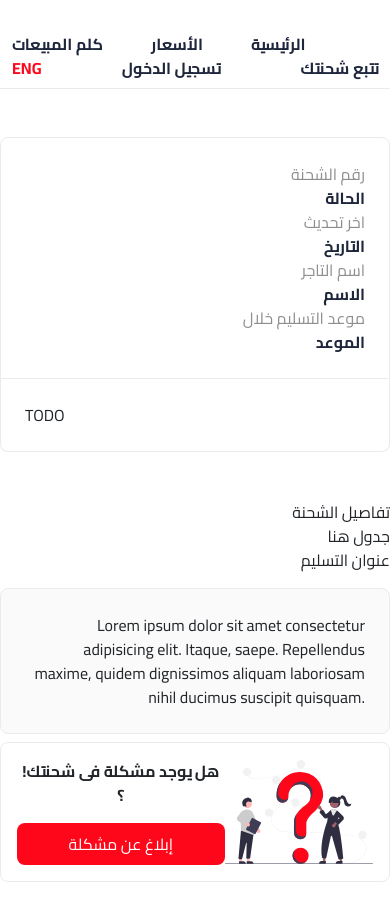
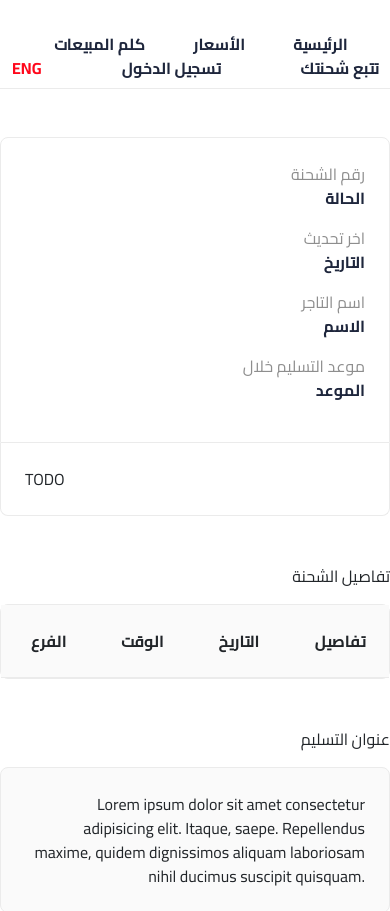
Before and after one commit to mohamedhany01/bosta-clone-project, a React app: page / in a window 390 px wide. Shown: the top 911 px of the page. Before the commit the page ends 882 px from the top, so only its background shows below. Built offline with nearby package versions, Linux system fonts and the light colour scheme.

Commit message:
Semi-responsive except Nabar

```diff
--- a/src/components/DeliveryAddress.jsx
+++ b/src/components/DeliveryAddress.jsx
@@ -1,6 +1,6 @@
 const DeliveryAddress = () => {
   return (
-    <section className="delivery-address text-start">
+    <section className="delivery-address text-start mb-lg-0 mb-5">
       <header>عنوان التسليم</header>
       <div id="address" className="bg-color-vl-gray mt-3 mb-2 p-4 border-custom-full border-custom-rounded-full"> Lorem ipsum dolor sit amet consectetur adipisicing elit. Itaque, saepe. Repellendus maxime, quidem dignissimos aliquam laboriosam nihil ducimus suscipit quisquam.</div>
     </section>
--- a/src/components/DeliveryDetails.jsx
+++ b/src/components/DeliveryDetails.jsx
@@ -1,8 +1,12 @@
+import DeliveryTable from "./DeliveryTable";
+
 const DeliveryDetails = () => {
   return (
-    <section className="delivery-details text-start">
+    <section className="delivery-details text-start mb-lg-0 mb-5">
       <header>تفاصيل الشحنة</header>
-      جدول هنا
+      <div className="table-view me-lg-3 mt-3 border-custom-full border-custom-rounded-full">
+        <DeliveryTable/>
+      </div>
     </section>
   );
 };
--- a/src/components/DeliveryProblem.jsx
+++ b/src/components/DeliveryProblem.jsx
@@ -2,7 +2,7 @@ import sectionRightImg from "../images/undraw_questions_re_1fy7.svg";
 
 const DeliveryProblem = () => {
   return (
-    <section className="delivery-problem g-0 row p-3 flex-row-reverse justify-content-between align-items-center border-custom-full border-custom-rounded-full">
+    <section className="delivery-problem mb-lg-0 mb-5 g-0 row p-3 flex-row-reverse justify-content-between align-items-center border-custom-full border-custom-rounded-full">
       <div className="col-5">
         <img className="img-fluid" src={sectionRightImg} alt="Any problem" />
       </div>
--- /dev/null
+++ b/src/components/DeliveryTable.jsx
@@ -0,0 +1,18 @@
+const DeliveryTable = () => {
+  return (
+    <table class="table table-borderless m-0">
+      <thead className="bg-color-vl-gray">
+        <tr>
+          <th scope="col">الفرع</th>
+          <th scope="col">الوقت</th>
+          <th scope="col">التاريخ</th>
+          <th scope="col">تفاصيل</th>
+        </tr>
+      </thead>
+      <tbody>
+      </tbody>
+    </table>
+  );
+};
+
+export default DeliveryTable;
--- a/src/components/Navbar.jsx
+++ b/src/components/Navbar.jsx
@@ -9,7 +9,7 @@ const Navbar = () => {
             <div className="brand-logo col-lg-4">
               <img src={logo} alt="Logo" className="img-fluid btn"/>
             </div>
-            <div className="nav col-lg-4">
+            <div className="nav col-lg-4 d-flex justify-content-center align-items-center">
               <ul className="list-unstyled p-0 m-0 d-flex flex-row-reverse justify-content-between align-items-center">
                 <li>
                   <a href="#">الرئيسية</a>
--- a/src/components/Track.jsx
+++ b/src/components/Track.jsx
@@ -4,21 +4,21 @@ const Track = () => {
       <div className="container">
         <div className="row">
         <section className="info g-0 row flex-row-reverse text-start p-4 mt-5 border-custom-full border-custom-rounded-top">
-          <div className="col-lg-3 col-12">
+          <div className="col-lg-3 col-12 mb-lg-0 mb-3">
             <div id="delivery-code" className="mb-lg-2">
               رقم الشحنة
             </div>
             <div id="delivery-status">الحالة</div>
           </div>
-          <div className="col-lg-3 col-12">
+          <div className="col-lg-3 col-12 mb-lg-0 mb-3">
             <div className="mb-lg-2">اخر تحديث</div>
             <div id="delivery-date">التاريخ</div>
           </div>
-          <div className="col-lg-3 col-12">
+          <div className="col-lg-3 col-12 mb-lg-0 mb-3">
             <div className="mb-lg-2">اسم التاجر</div>
             <div id="seller-name">الاسم</div>
           </div>
-          <div className="col-lg-3 col-12">
+          <div className="col-lg-3 col-12 mb-lg-0 mb-3">
             <div className="mb-lg-2">موعد التسليم خلال</div>
             <div id="delivery-finish-date">الموعد</div>
           </div>
--- a/src/sass/components/_index.scss
+++ b/src/sass/components/_index.scss
@@ -1,2 +1,3 @@
 @forward 'navbar';
 @forward 'track';
+@forward 'table';
--- /dev/null
+++ b/src/sass/components/_table.scss
@@ -0,0 +1,11 @@
+@use "../static";
+
+table th,
+table td {
+  padding: 1.5rem !important;
+}
+
+table thead tr,
+table tbody tr:not(:last-child) {
+  border-bottom: 1px solid static.$borderColor;
+}
```
Also changed, not shown: .browserslistrc (added), 1 other file (tests, documents, lock files or other folders).
